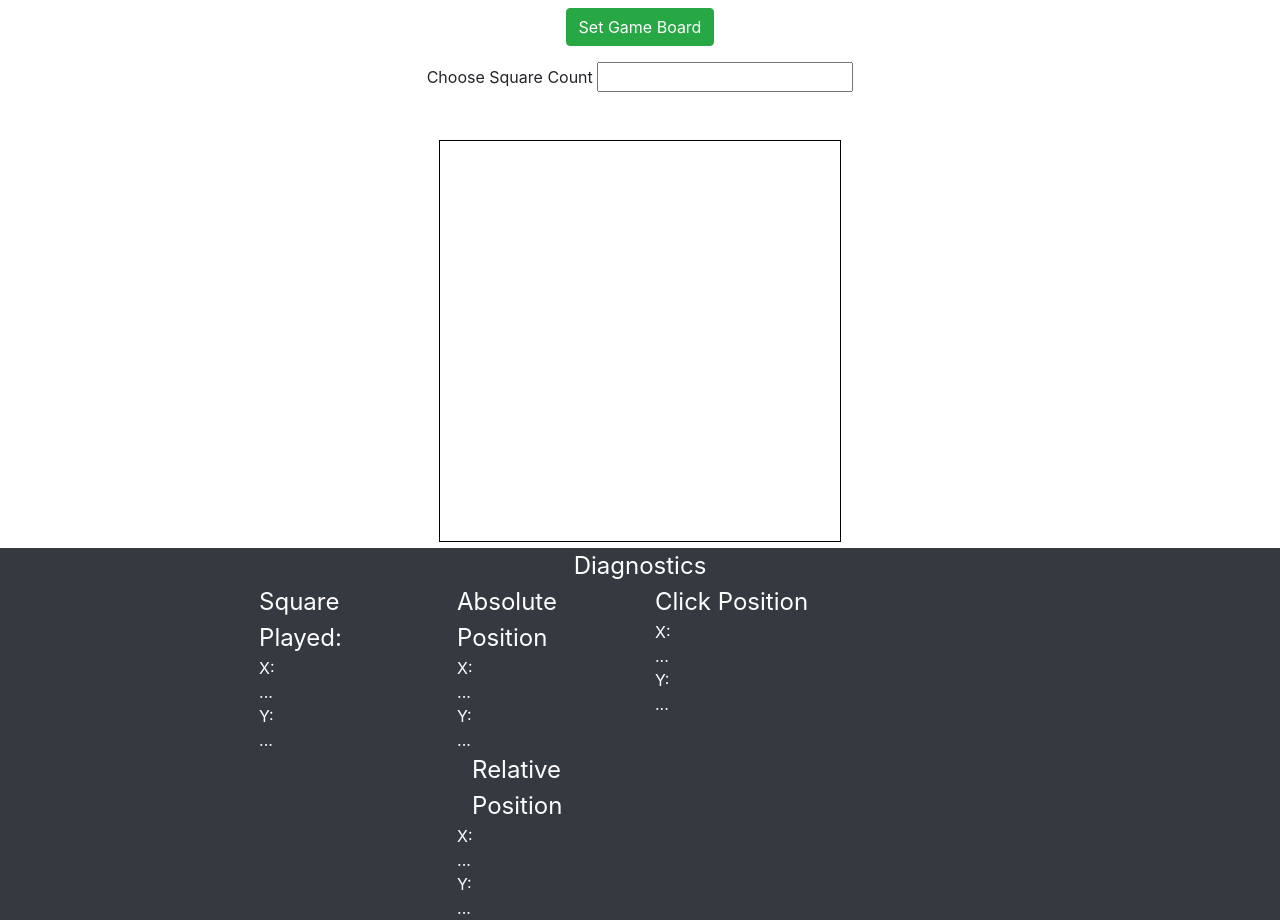
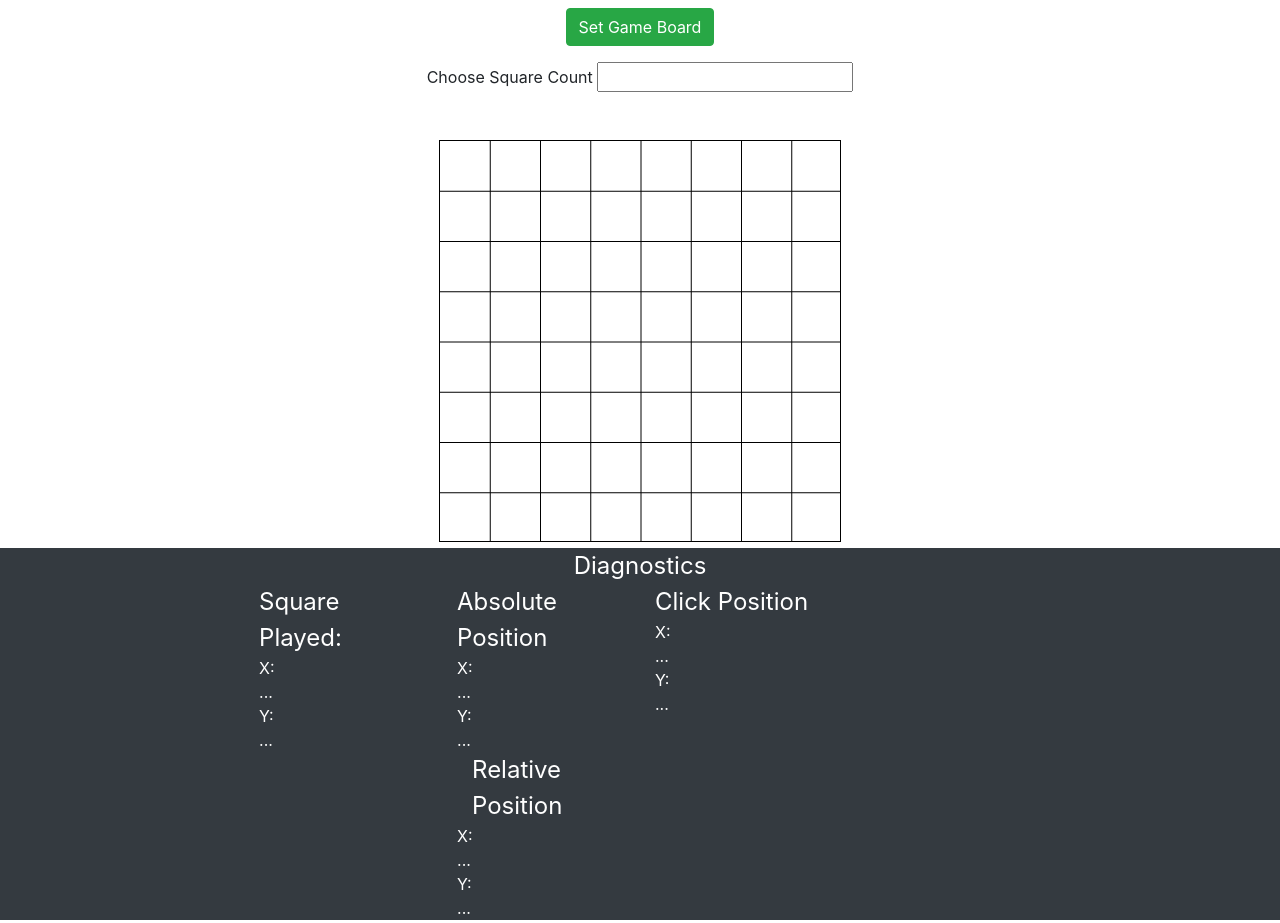
Before and after one commit to Brazill-Mitchell/chingu, a plain HTML site: page index.html in a window 1280 px wide. Drawn offline with nearby package versions, Linux system fonts and the light colour scheme.

Commit message:
added default board settings

```diff
--- a/c4.js
+++ b/c4.js
@@ -9,8 +9,8 @@ let relativePosY
 let squareSize
 let boardWidth
 //Test values
-let rows
-let columns
+let rows = 8
+let columns = 8
 let squareCount
 // let squareIdList = []//idList format [[x,y,range],[x,y,range]]
 let squareIdList = []
@@ -20,9 +20,8 @@ let turn = "red"
 let turnsTaken = 0
 let squareSelection
 let boardFloor
-let rowHeights = {
-
-}
+let rowHeights = {}
+let defaultSize = true
 
 function setRowHeights(){
     for (let x = 0; x < columns; x++){
@@ -519,12 +518,16 @@ function checkWin(){
 
 function buildBoard(){
 //Clear Previous settings
+    setCanvas()
     clearGameBoard()
     squareIdList = []
+    if (defaultSize){
+    }else{
+        let gridSize = parseInt(document.getElementById("setSquareCount").value)
+        columns = gridSize
+    rows = gridSize
+    }
 
-    let gridSize = parseInt(document.getElementById("setSquareCount").value)
-    columns = gridSize
-    rows = gridSize
 
     setBoardFloor()
     setBoardWidth();
@@ -532,6 +535,7 @@ function buildBoard(){
     setRowHeights()
     makeBoard();
     drawGrid();
+    defaultSize = false
 }
 
 function clearGameBoard(){
@@ -539,6 +543,10 @@ function clearGameBoard(){
     ctx.clearRect(0,0,canvas.width,canvas.height)
 }
 
+function setDefaultSize(){
+    columns = 8
+    rows = 8
+}
 function setBoardFloor(){
     boardFloor = rows-1
 }
--- a/index.html
+++ b/index.html
@@ -114,7 +114,11 @@
 
 </body>
 <script>
-    showCanvasCoords();
+    setDefaultSize()
+    setBoardFloor()
+    buildBoard()
+    showCanvasCoords()
+
 
 </script>
 
```
